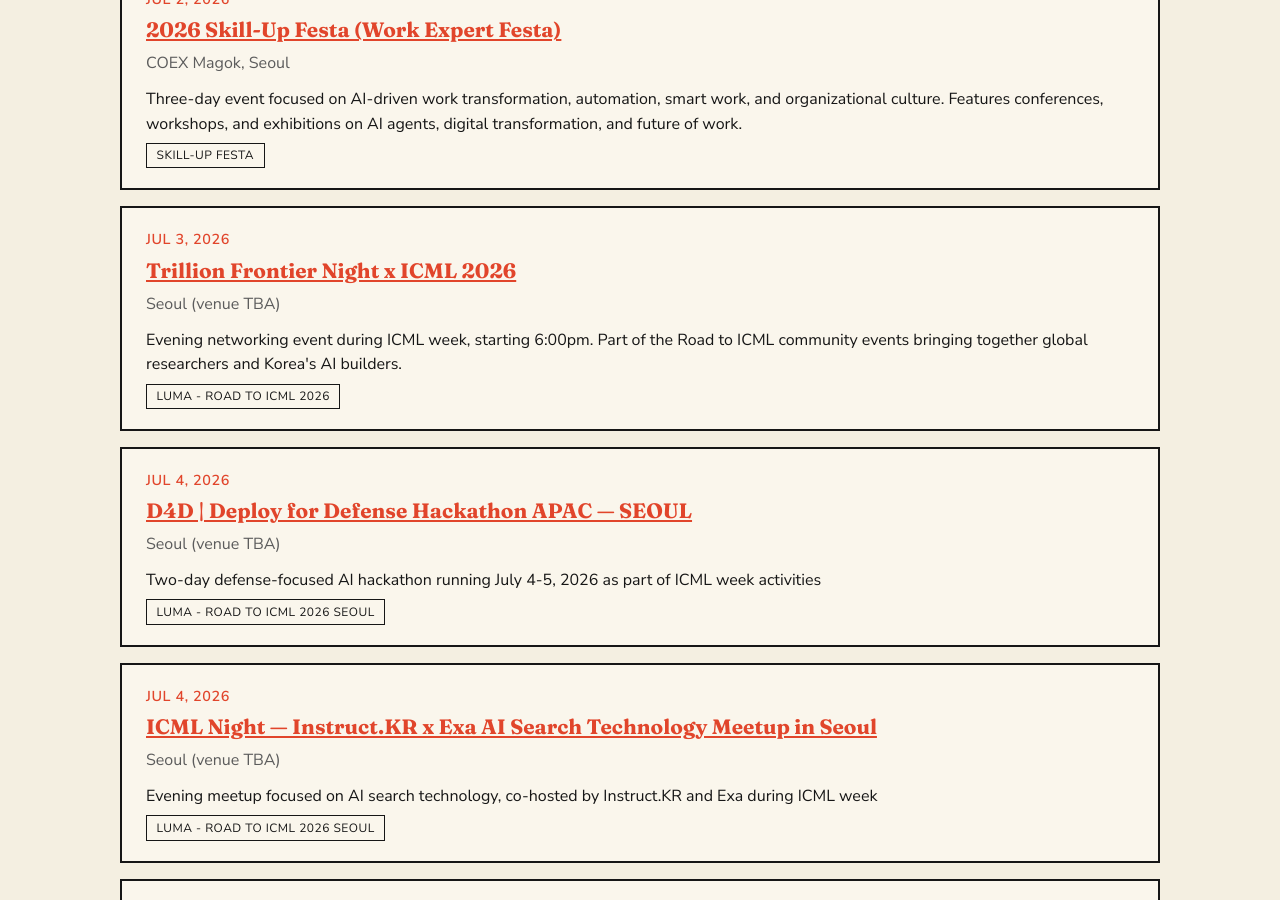
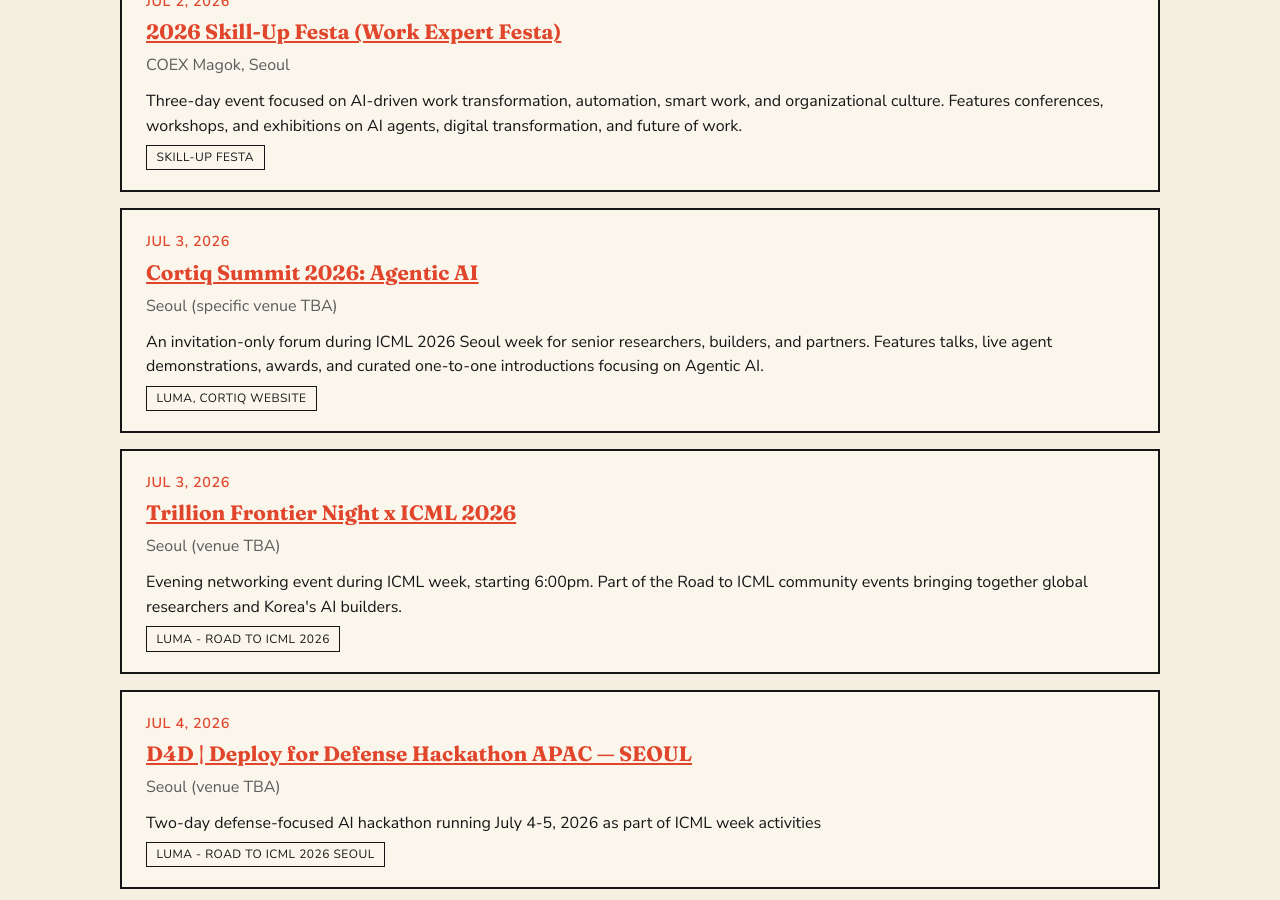
Before and after one commit to KeunwooPark/aiintown, a Jekyll site: the page built from cities/seoul.html, in a window 1280 px wide and 900 px high, scrolled down 3647 px. Built offline with Jekyll 4.4.1, drawn with Linux system fonts in a browser that asks for light colours.

Commit message:
chore: update AI events (2026-06-25)

```diff
--- a/_data/events/berlin.json
+++ b/_data/events/berlin.json
@@ -22,7 +22,7 @@
     "city": "berlin",
     "id": "4867edb863b0a225",
     "first_seen": "2026-06-15",
-    "last_seen": "2026-06-16"
+    "last_seen": "2026-06-25"
   },
   {
     "title": "AI Agents Summit 2026 (AIS26)",
@@ -179,7 +179,7 @@
     "description_local": "9-wöchiges Online-KI-Software-Bootcamp ab 6. Juli 2026. 400 Stunden intensives Lernen, das Webentwicklung mit KI-Integration verbindet und sowohl Frontend- als auch Backend-Fähigkeiten vermittelt, während KI-Funktionen zu Anwendungen hinzugefügt werden. Entwickelt für angehende Softwareentwickler.",
     "city": "berlin",
     "first_seen": "2026-06-15",
-    "last_seen": "2026-06-19",
+    "last_seen": "2026-06-25",
     "id": "22c4be5ddc567872"
   },
   {
--- a/_data/events/seoul.json
+++ b/_data/events/seoul.json
@@ -168,6 +168,20 @@
     "first_seen": "2026-06-18",
     "last_seen": "2026-06-18",
     "id": "11a074b50876cc17"
+  },
+  {
+    "title": "Cortiq Summit 2026: Agentic AI",
+    "date": "2026-07-03",
+    "venue": "Seoul (specific venue TBA)",
+    "url": "https://luma.com/c3e67mf0",
+    "source": "Luma, Cortiq website",
+    "description": "An invitation-only forum during ICML 2026 Seoul week for senior researchers, builders, and partners. Features talks, live agent demonstrations, awards, and curated one-to-one introductions focusing on Agentic AI.",
+    "title_local": "Cortiq Summit 2026: Agentic AI",
+    "description_local": "ICML 2026 서울 주간 중 개최되는 초청 전용 포럼. 고급 연구자, 빌더 및 파트너를 위한 강연, 라이브 에이전트 데모, 시상 및 일대일 소개가 포함됨.",
+    "city": "seoul",
+    "first_seen": "2026-06-25",
+    "last_seen": "2026-06-25",
+    "id": "d7294137684f5a80"
   },
   {
     "title": "Trillion Frontier Night x ICML 2026",
```
Also changed, not shown: 1 other file.
